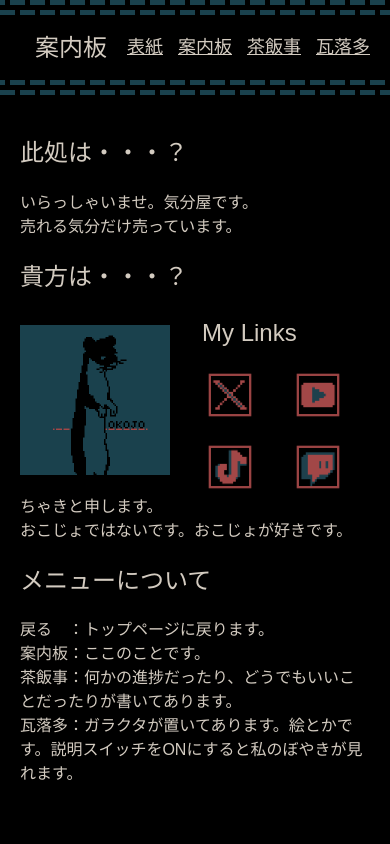
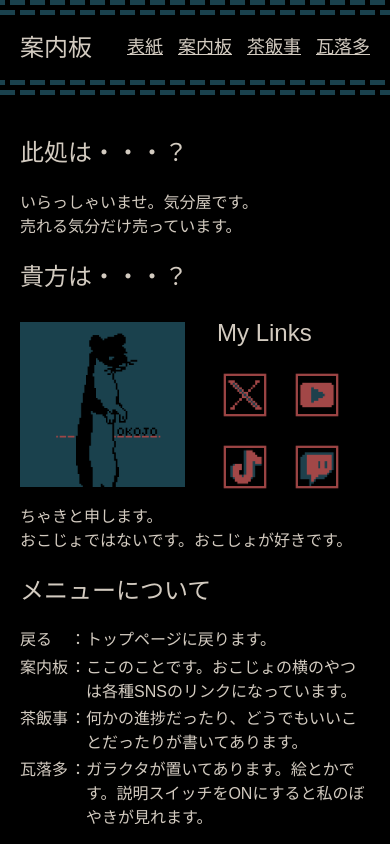
Before and after one commit to sstyaki/blog, a Vue app: page /guide in a window 390 px wide. Built offline with nearby package versions, Linux system fonts and the light colour scheme.

Commit message:
レイアウト修正

```diff
--- a/src/layouts/DefaultLayout.vue
+++ b/src/layouts/DefaultLayout.vue
@@ -51,7 +51,7 @@ watch(
 <style scoped>
 .default-layout {
   width: 100vw;
-  height: 100vh;
+  height: 100svh;
   display: flex;
   flex-direction: column;
 }
@@ -62,7 +62,7 @@ watch(
   justify-content: space-between;
   align-items: center;
   font-size: 1.5em;
-  padding-left: 35px;
+  padding-left: 20px;
   min-height: 95px;
   background-image: url("../assets/layout-headerline.png");
   background-size: cover;
@@ -102,11 +102,4 @@ watch(
   margin: 20px;
   overflow-y: auto;
 }
-
-::-webkit-full-page-media, :future, :root default-layout {
-  width: 100vw;
-  height: 100dvh;
-  display: flex;
-  flex-direction: column;
-}
 </style>
--- a/src/pages/Guide.vue
+++ b/src/pages/Guide.vue
@@ -14,24 +14,24 @@ const isMobileView = ref(true);
     <h2>貴方は・・・？</h2>
     <div class="about-me">
       <img src="../assets/okojo.png" alt="オコジョの絵" class="my-icon-image" :class="{'my-icon-image-mobile': isMobileView}"/>
-      <div class="about-me-link-table-column">
+      <div class="about-me-link-table">
         <div class="about-me-link-title">My Links</div>
-        <div class="about-me-link-table-row">
-          <a href="https://twitter.com/_styaki" target="_blank" rel="noopener noreferrer" class="about-me-link">
+        <div class="about-me-link-table-row" :class="{'about-me-link-table-row-mobile': isMobileView}">
+          <a href="https://twitter.com/_styaki" target="_blank" rel="noopener noreferrer" class="about-me-link" :class="{'about-me-link-mobile': isMobileView}">
             <img src="../assets/xicon.png" alt="xのアイコン" class="about-me-icon" :class="{'about-me-icon-mobile': isMobileView}"/>
             <div v-if="!isMobileView">twitter</div>
           </a>
-          <a href="https://www.youtube.com/@styaki-is-online" target="_blank" rel="noopener noreferrer" class="about-me-link">
+          <a href="https://www.youtube.com/@styaki-is-online" target="_blank" rel="noopener noreferrer" class="about-me-link" :class="{'about-me-link-mobile': isMobileView}">
             <img src="../assets/youtubeicon.png" alt="youtubeのアイコン" class="about-me-icon" :class="{'about-me-icon-mobile': isMobileView}"/>
             <div v-if="!isMobileView">youtube</div>
           </a>
         </div>
-        <div class="about-me-link-table-row">
-          <a href="https://www.tiktok.com/@_styaki" target="_blank" rel="noopener noreferrer" class="about-me-link">
+        <div class="about-me-link-table-row" :class="{'about-me-link-table-row-mobile': isMobileView}">
+          <a href="https://www.tiktok.com/@_styaki" target="_blank" rel="noopener noreferrer" class="about-me-link" :class="{'about-me-link-mobile': isMobileView}">
             <img src="../assets/tiktokicon.png" alt="xのアイコン" class="about-me-icon" :class="{'about-me-icon-mobile': isMobileView}"/>
             <div v-if="!isMobileView">tiktok</div>
           </a>
-          <a href="https://www.twitch.tv/styaki" target="_blank" rel="noopener noreferrer" class="about-me-link">
+          <a href="https://www.twitch.tv/styaki" target="_blank" rel="noopener noreferrer" class="about-me-link" :class="{'about-me-link-mobile': isMobileView}">
             <img src="../assets/twitchicon.png" alt="xのアイコン" class="about-me-icon" :class="{'about-me-icon-mobile': isMobileView}"/>
             <div v-if="!isMobileView">twitch</div>
           </a>
@@ -41,22 +41,30 @@ const isMobileView = ref(true);
     <div>ちゃきと申します。</div>
     <div>おこじょではないです。おこじょが好きです。</div>
     <h2>メニューについて</h2>
-    <div>戻る　：トップページに戻ります。</div>
-    <div>案内板：ここのことです。</div>
-    <div>茶飯事：何かの進捗だったり、どうでもいいことだったりが書いてあります。</div>
-    <div>瓦落多：ガラクタが置いてあります。絵とかです。説明スイッチをONにすると私のぼやきが見れます。</div>
+    <div class="menu-description">
+      <div class="menu-description-row">
+        <div class="menu-description-row-title">戻る</div><div>：</div><div>トップページに戻ります。</div>
+      </div>
+      <div class="menu-description-row">
+        <div class="menu-description-row-title">案内板</div><div>：</div><div>ここのことです。おこじょの横のやつは各種SNSのリンクになっています。</div>
+      </div>
+      <div class="menu-description-row">
+        <div class="menu-description-row-title">茶飯事</div><div>：</div><div>何かの進捗だったり、どうでもいいことだったりが書いてあります。</div>
+      </div>
+      <div class="menu-description-row">
+        <div class="menu-description-row-title">瓦落多</div><div>：</div><div>ガラクタが置いてあります。絵とかです。説明スイッチをONにすると私のぼやきが見れます。</div>
+      </div>
+    </div>
   </DefaultLayout>
 </template>
 
 <style scoped>
 .my-icon-image {
   max-width: 250px;
-  margin-bottom: 10px;
 }
 
 .my-icon-image-mobile {
-  max-width: 150px;
-  margin-bottom: 10px;
+  max-width: 165px;
 }
 
 .about-me {
@@ -64,13 +72,14 @@ const isMobileView = ref(true);
   flex-direction: row;
   align-items: center;
   gap: 2em;
+  margin-bottom: 10px;
 }
 
 .about-me-link-title {
   font-size: 1.5em;
 }
 
-.about-me-link-table-column {
+.about-me-link-table {
   display: flex;
   flex-direction: column;
   gap: 1em;
@@ -79,13 +88,27 @@ const isMobileView = ref(true);
 .about-me-link-table-row {
   display: flex;
   flex-direction: row;
-  gap: 2em;
+  gap: 3em;
+}
+
+.about-me-link-table-row-mobile {
+  display: flex;
+  flex-direction: row;
+  gap: 1em;
 }
 
 .about-me-link {
   display: flex;
   flex-direction: row;
   align-items: center;
+  min-width: 125px;
+}
+
+.about-me-link-mobile {
+  display: flex;
+  flex-direction: row;
+  align-items: center;
+  min-width: 0;
 }
 
 .about-me-icon {
@@ -95,4 +118,19 @@ const isMobileView = ref(true);
 .about-me-icon-mobile {
   width: 3.5em;
 }
+
+.menu-description {
+  display: flex;
+  flex-direction: column;
+  gap: 0.2em;
+}
+
+.menu-description-row {
+  display: flex;
+  flex-direction: row;
+}
+
+.menu-description-row-title {
+  min-width: 50px;
+}
 </style>
```
